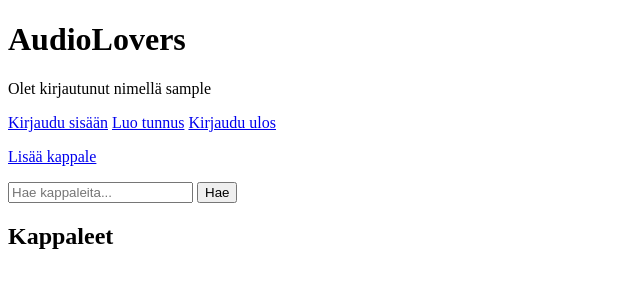
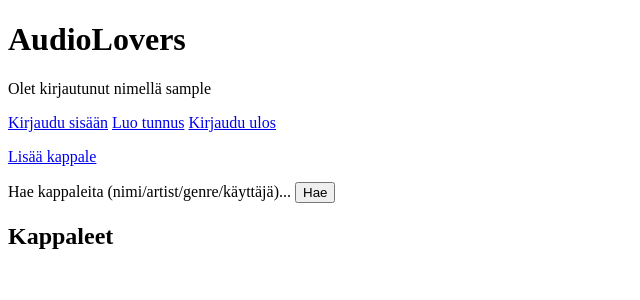
Before and after one commit to untiloiva/AudioLovers, a Flask app: page / in a window 1280 px wide. Shown: the top 300 px of the page, without its empty margins (0-640 px from the left). Run offline with Flask 3, Linux system fonts and the light colour scheme; the visitor is signed in with stand-in values (Sample User, id 1); data that the repository does not hold is empty.

Commit message:
made some changes

```diff
--- a/app.py
+++ b/app.py
@@ -13,7 +13,7 @@ app.config["UPLOAD_FOLDER"] = "uploads"
 
 @app.route("/")
 def index():
-    sql = "SELECT name, genre, filename, user FROM songs"
+    sql = "SELECT name, artist, genre, filename, user FROM songs"
     songs = db.query(sql)
     return render_template("index.html", songs=songs)
 
@@ -44,13 +44,14 @@ def new_item():
 def create_item():
     if "username" not in session:
         return redirect("/login")
-    name = request.form["name"]
+    title = request.form["title"]
+    artist = request.form.get("artist", "")
     genre = request.form["genre"]
     file = request.files["file"]
     if file and file.filename.endswith(".mp3"):
         file.save(os.path.join(app.config["UPLOAD_FOLDER"], file.filename))
-        sql = "INSERT INTO songs (name, genre, filename, user) VALUES (?, ?, ?, ?)"
-        db.execute(sql, [name, genre, file.filename, session["username"]])
+        sql = "INSERT INTO songs (name, artist, genre, filename, user) VALUES (?, ?, ?, ?, ?)"
+        db.execute(sql, [title, artist, genre, file.filename, session["username"]])
         return redirect("/")
     return "VIRHE: tiedosto ei ole mp3"
 
@@ -92,8 +93,8 @@ def login():
 @app.route("/search")
 def search():
     query = request.args.get("query", "")
-    sql = "SELECT name, genre, filename, user FROM songs WHERE name LIKE ? OR genre LIKE ? OR user LIKE ?"
-    songs = db.query(sql, [f"%{query}%", f"%{query}%", f"%{query}%"])
+    sql = "SELECT name, artist, genre, filename, user FROM songs WHERE name LIKE ? OR genre LIKE ? OR artist LIKE ? OR user LIKE ?"
+    songs = db.query(sql, [f"%{query}%", f"%{query}%", f"%{query}%", f"%{query}%"])
     return render_template("index.html", songs=songs)
 
 @app.route("/logout")
--- a/schema.sql
+++ b/schema.sql
@@ -6,7 +6,8 @@ CREATE TABLE users (
 
 CREATE TABLE songs (
     id INTEGER PRIMARY KEY,
-    name TEXT NOT NULL,
+    title TEXT NOT NULL,
+    artist TEXT,
     genre TEXT NOT NULL,
     filename TEXT NOT NULL,
     user TEXT NOT NULL
--- a/templates/index.html
+++ b/templates/index.html
@@ -17,13 +17,13 @@
         <a href="/new_item">Lisää kappale</a>
     </p>
     <form action="/search" method="get">
-        <input type="text" name="query" placeholder="Hae kappaleita...">
+Hae kappaleita (nimi/artist/genre/käyttäjä)...
         <input type="submit" value="Hae">
     </form>
     <h2>Kappaleet</h2>
     {% for song in songs %}
     <div>
-        <b>{{ song["name"] }}</b> - {{ song["genre"] }}
+{% if song["artist"] %}{{ song["artist"] }} - {% endif %}{{ song["name"] }} - {{ song["genre"] }}
         <i>lisännyt {{ song["user"] }}</i>
         <audio controls>
             <source src="/uploads/{{ song['filename'] }}" type="audio/mpeg">
```
Also changed, not shown: templates/new_item.html (+6 -2 lines), 2 other files.
